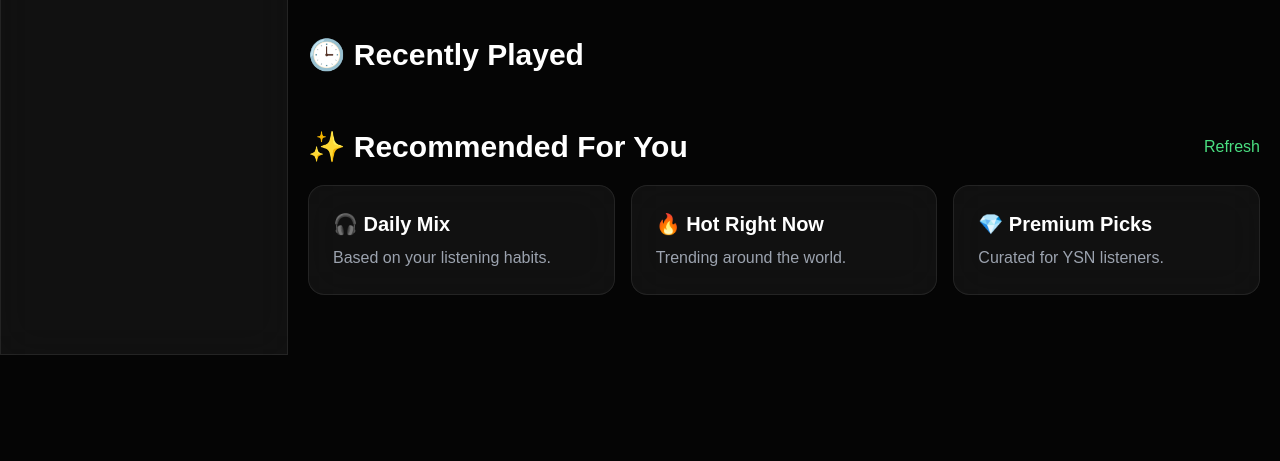
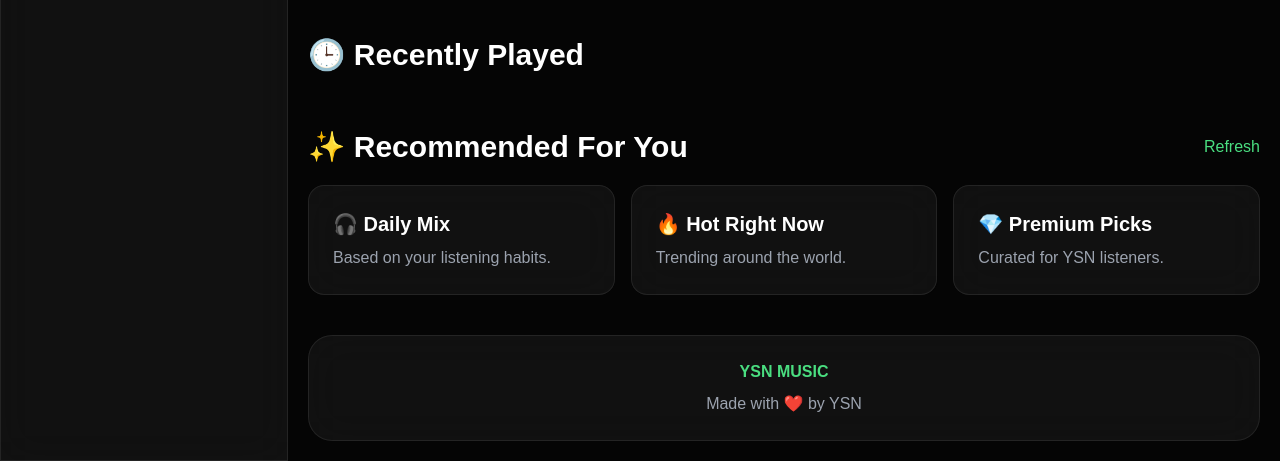
Before and after one commit to ysnrajput-ux/music, a plain HTML site: page index.html in a window 1280 px wide. Shown: the part 1504-1965 px from the top of the page. Before the commit the page ends 1859 px from the top, so only its background shows below. Drawn offline with nearby package versions, Linux system fonts and the light colour scheme.

Commit message:
Update index.html

```diff
--- a/index.html
+++ b/index.html
@@ -472,7 +472,17 @@
 </p>
 
 </div>
+<footer class="glass rounded-3xl p-6 mt-10 text-center">
 
+<h3 class="text-green-400 font-bold">
+YSN MUSIC
+</h3>
+
+<p class="text-gray-400 mt-2">
+Made with ❤️ by YSN
+</p>
+
+</footer>
 </main>
 
 </div>
```
